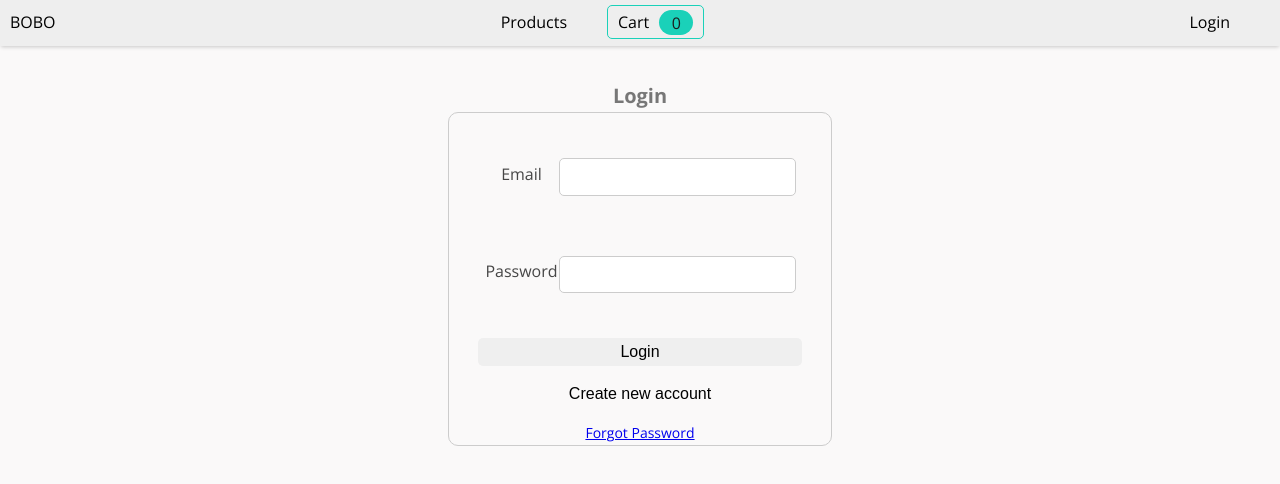
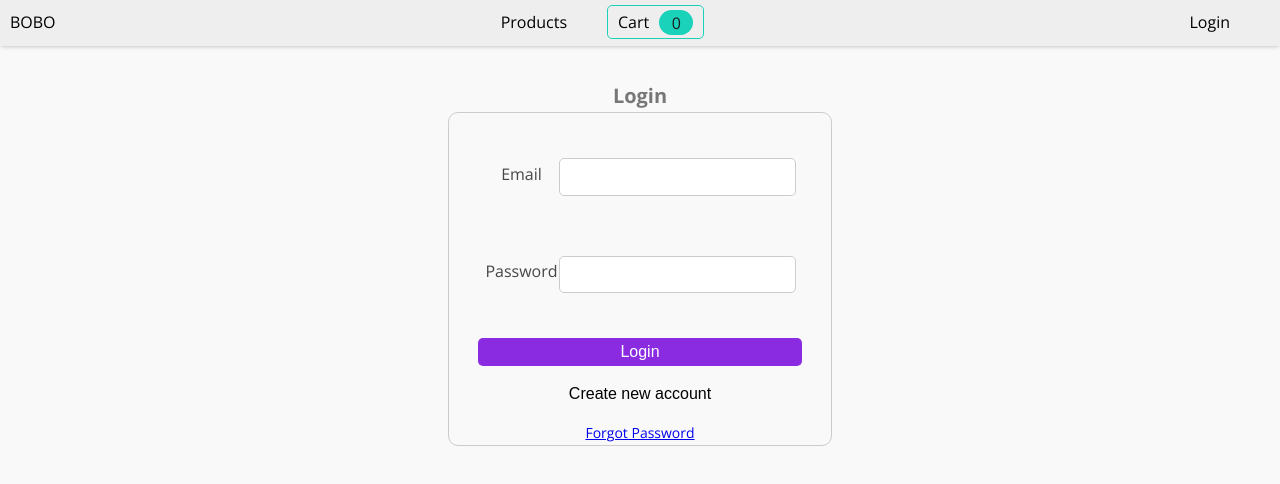
Before and after one commit to davidkaggulire/react-bobo-store, a React (Create React App) app: page /auth in a window 1280 px wide. In both pictures the pointer is over the button "Login". Shown: the top 484 px of the page. Built offline with nearby package versions, Linux system fonts and the light colour scheme.

Commit message:
add hover effect to buttons

```diff
--- a/src/components/auth/AuthForm.module.css
+++ b/src/components/auth/AuthForm.module.css
@@ -44,6 +44,11 @@
   border: 0;
   border-radius: 0.5rem;
   font-size: 1.6rem;
+}
+
+.actions button:hover {
+  color: white;
+  background-color: blueviolet;
 }
 
 .toggle {
```
